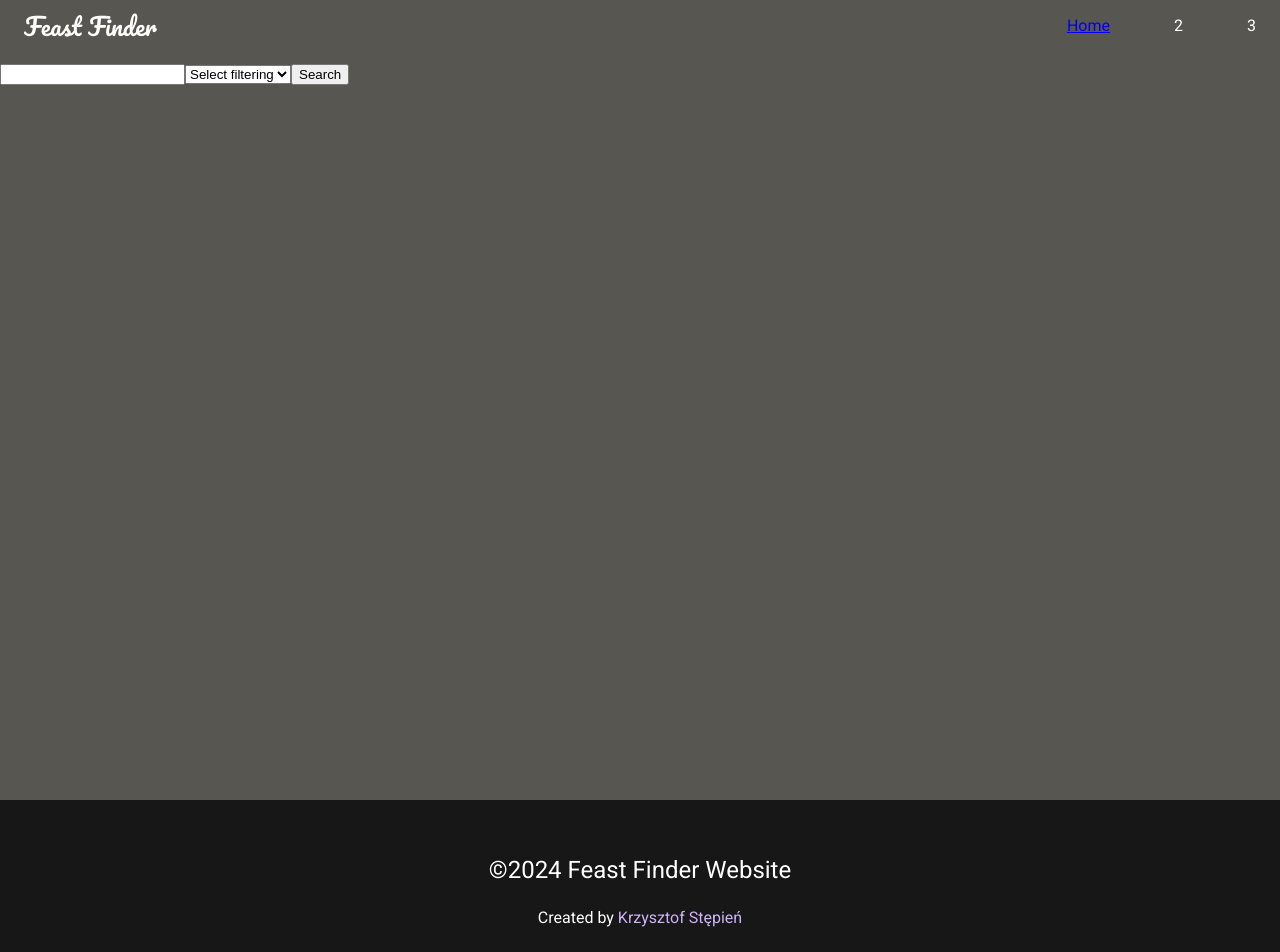
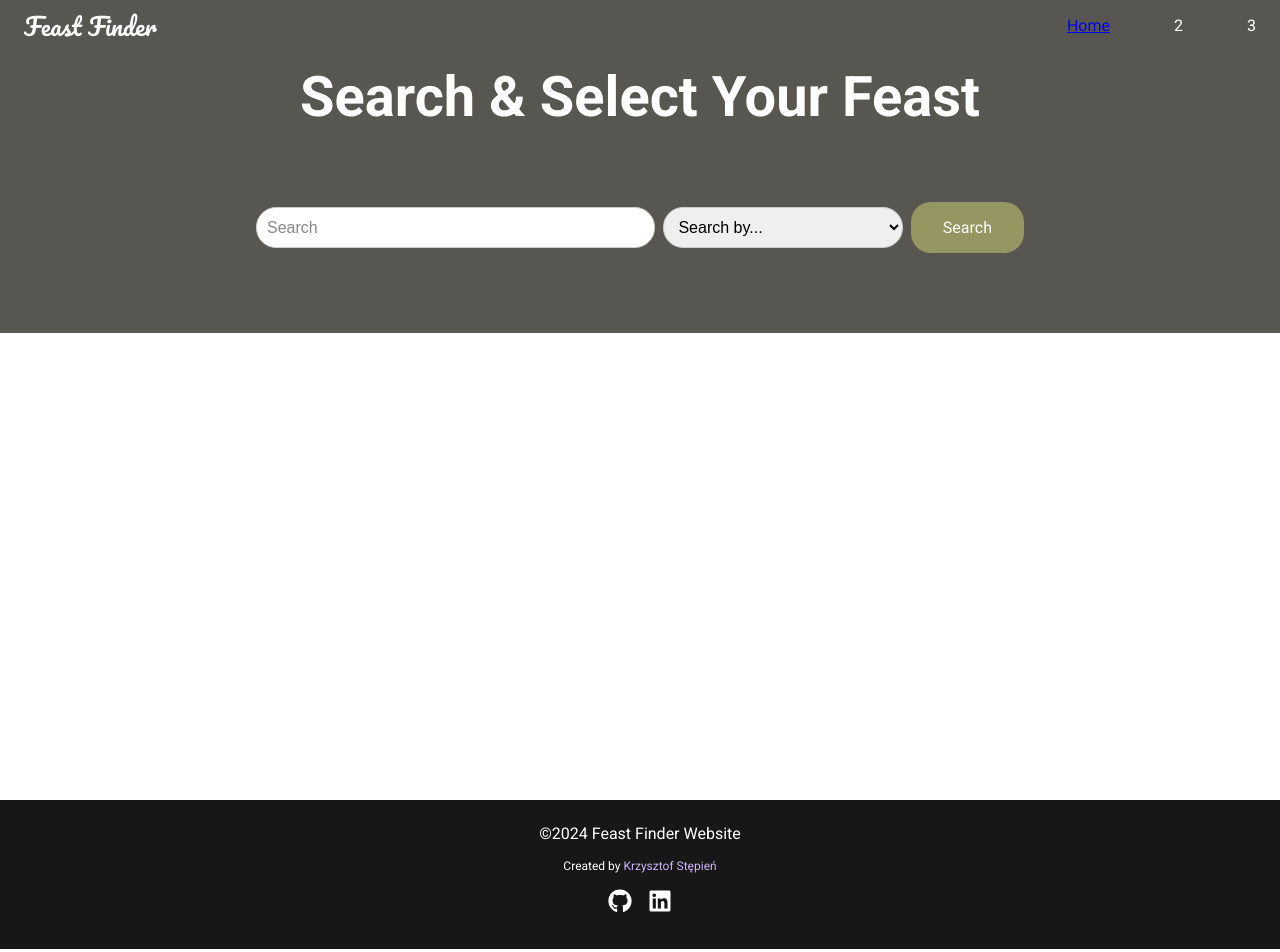
Before and after one commit to kszys90/FeastFinder, a React (Vite) app: page /search in a window 1280 px wide. Shown: the top 952 px of the page. Built offline with nearby package versions, Linux system fonts and the light colour scheme.

Commit message:
created search logic, to-do foundComponent

```diff
--- /dev/null
+++ b/src/api/mealsDB/getMeals.ts
@@ -0,0 +1,25 @@
+import { MealType } from "./mealType"
+
+
+const by = {
+    name: 'search.php?s=',
+    firstLetter: 'search.php?f=',
+    ingredient: 'filter.php?i=',
+    category: 'filter.php?c=',
+    area: 'filter.php?a='
+}
+export type searchByType = 'name' | 'firstLetter' | 'ingredient' | 'category' | 'area'
+
+export async function getMeals(searchedPhrase: string, searchedBy: searchByType) {
+    const url = `https://www.themealdb.com/api/json/v1/1/${by[searchedBy]}${searchedPhrase}`
+    try {
+        const response = await fetch(url)
+        const data: MealType = await response.json()
+        return data
+    } catch (err) {
+        const error: ErrorType = err
+        return error
+    }
+}
+
+type ErrorType = any
--- /dev/null
+++ b/src/components/Search/SearchResults.tsx
@@ -0,0 +1,45 @@
+import React from "react"
+import { getMeals, searchByType } from "../../api/mealsDB/getMeals"
+import { MealType } from "../../api/mealsDB/mealType"
+
+type SearchResultsType = {
+    searchedFor: string | null
+    searchedBy: searchByType | false
+}
+
+function SearchResults({ searchedFor, searchedBy }: SearchResultsType) {
+    const [loading, setLoading] = React.useState(false)
+    const [data, setData] = React.useState<any>()
+    React.useEffect(() => {
+        async function fetchMeals() {
+            setLoading(true)
+            if (searchedFor && searchedBy) {
+                const result = await getMeals(searchedFor, searchedBy)
+                setLoading(false)
+                setData(result.meals)
+            }
+        }
+        fetchMeals()
+    }, [searchedFor, searchedBy])
+
+
+    return (
+        <>
+            {loading ?
+                <p>loading</p>
+                :
+                <>
+                    {data && data.length > 0 ?
+                        data.map((meal: MealType) =>
+                            (<p key={meal.idMeal}>{meal.strMeal}</p>)
+                        ) :
+                        <p>Nothing found</p>
+                    }
+                </>
+            }
+
+        </>
+    )
+}
+
+export default SearchResults
--- a/src/index.css
+++ b/src/index.css
@@ -907,7 +907,8 @@ body {
 
 #footer {
   background-color: var(--accent-color);
-  padding: 2rem 0;
+  padding-bottom: 2rem;
+  padding-top: 0.5rem;
   color: white;
 }
 
@@ -931,7 +932,7 @@ body {
   display: flex;
   justify-content: center;
   gap: 1rem;
-  margin-top: 2rem;
+  margin-top: 1rem;
 }
 
 .footer__signature--link:hover,
@@ -949,38 +950,74 @@ body {
   transform: scale(1.15);
 }
 
+.search-page__container {
+  position: relative;
+  min-height: 100dvh;
+}
+
+.search-page__main-container {
+  padding-top: 4rem;
+  padding-bottom: 2rem;
+  background-color: var(--background-color);
+  display: flex;
+  flex-direction: column;
+  align-items: center;
+}
+
+.search-page__input {
+  padding: 10px;
+  margin: 5px 0;
+  border: 1px solid #ccc;
+  border-radius: 20px;
+  box-sizing: border-box;
+  font-size: 1rem;
+  flex: 1 0 200px
+}
+
+.search-page__select {
+  padding: 10px;
+  margin: 5px 0;
+  border: 1px solid #ccc;
+  border-radius: 20px;
+  box-sizing: border-box;
+  font-size: 1rem;
+  flex: 1 0 40px
+}
+
+.search-page__input:focus {
+  border-color: #66afe9;
+  outline: none;
+}
+
+.search-page__form-container {
+  max-width: 800px;
+  padding: 1rem 1rem;
+  display: flex;
+  justify-content: center;
+  flex-wrap: wrap;
+  width: 80%;
+  gap: 0.5rem;
+}
+
+.search-page__input::placeholder {
+  color: #888;
+}
+
+.search-page__select::placeholder {
+  color: #888;
+}
+
+.search-page__button {
+  border-radius: 20px;
+  font-size: 1rem;
+}
+
 @media screen and (min-width: 600px) {
-  .footer__copyright {
-    font-size: 1.25rem;
-    text-align: center;
-  }
-
-  .footer__signature {
-    font-size: 0.75rem;
-    text-align: center;
+  .search-page__main-container {
+    padding-bottom: 4rem;
   }
 }
 
-@media screen and (min-width: 1200px) {
-  .footer__copyright {
-    font-size: 1.5rem;
-    text-align: center;
-  }
-
-  .footer__signature {
-    font-size: 1rem;
-    text-align: center;
-  }
-
-  .footer__media-item {
-    font-size: 2em;
-    transition: 0.2s ease-in-out;
-  }
+.search-page__results-container {
+  color: black;
 }
-
-.search-page__container {
-  padding-top: 4rem;
-  position: relative;
-  background-color: var(--background-color);
-  min-height: 100dvh;
-}
--- a/src/pages/Search.tsx
+++ b/src/pages/Search.tsx
@@ -1,5 +1,9 @@
-import { FormEvent } from 'react';
-import { useSearchParams } from 'react-router-dom';
+import { FormEvent } from 'react'
+import { useSearchParams } from 'react-router-dom'
+import Title from '../components/UI/Title'
+import Button from '../components/UI/Button'
+import SearchResults from '../components/Search/SearchResults'
+import { searchByType } from '../api/mealsDB/getMeals'
 
 function Search() {
     let [searchParams, setSearchParams] = useSearchParams();
@@ -14,36 +18,56 @@ function Search() {
         }
         setSearchParams(newSearchParams);
     };
+    function isSearchByType(variable: any): variable is searchByType {
+        return true
+    }
+
+    function checkSearchByType(searchBy: any) {
+        if (searchBy !== null && searchBy !== false && isSearchByType(searchBy)) {
+            return searchBy
+        }
+        return false
+    }
 
     return (
         <div className='search-page__container'>
-            <form onSubmit={handleSubmit}>
+            <main className="search-page__main-container">
+                <Title>Search & Select Your Feast</Title>
+                <form onSubmit={handleSubmit} className='search-page__form-container'>
                     <input
                         name="search"
                         defaultValue={searchParams.get('search') || ''}
                         type="text"
                         required
+                        placeholder='Search'
+                        className='search-page__input'
                     />
                     <select
                         name="by"
                         defaultValue={searchParams.get('by') || ''}
                         required
+                        className='search-page__select'
+
                     >
-                    <option value="">Select filtering</option>
+                        <option value="">Search by...</option>
                         <option value="name">Name</option>
                         <option value="ingredient">Ingredient</option>
                         <option value="category">Category</option>
                         <option value="area">Area</option>
                         <option value="first-letter">First Letter</option>
                     </select>
-                <button type="submit">Search</button>
+                    <Button className='button search-page__button'>Search</Button>
                 </form>
+            </main>
+            <div className="search-page__results-container">
                 {searchParams.get('search') && (
-                <p>Search for: {searchParams.get('search')}</p>
+                    <SearchResults
+                        searchedFor={searchParams.get('search')}
+                        searchedBy={checkSearchByType(searchParams.get('by'))
+                        }
+                    />
                 )}
-            {searchParams.get('by') && (
-                <p>Search by: {searchParams.get('by')}</p>
-            )}
+            </div>
         </div>
     );
 }
--- /dev/null
+++ b/src/types/mealType.ts
@@ -0,0 +1,55 @@
+export interface MealData {
+    dateModified: string
+    idMeal: string
+    strArea: string
+    strCategory: string
+    strCreativeCommonsConfirmed: string
+    strDrinkAlternate: string
+    strImageSource: string
+    strIngredient1: string
+    strIngredient2: string
+    strIngredient3: string
+    strIngredient4: string
+    strIngredient5: string
+    strIngredient6: string
+    strIngredient7: string
+    strIngredient8: string
+    strIngredient9: string
+    strIngredient10: string
+    strIngredient11: string
+    strIngredient12: string
+    strIngredient13: string
+    strIngredient14: string
+    strIngredient15: string
+    strIngredient16: string
+    strIngredient17: string
+    strIngredient18: string
+    strIngredient19: string
+    strIngredient20: string
+    strInstructions: string
+    strMeal: string
+    strMealThumb: string
+    strMeasure1: string
+    strMeasure2: string
+    strMeasure3: string
+    strMeasure4: string
+    strMeasure5: string
+    strMeasure6: string
+    strMeasure7: string
+    strMeasure8: string
+    strMeasure9: string
+    strMeasure10: string
+    strMeasure11: string
+    strMeasure12: string
+    strMeasure13: string
+    strMeasure14: string
+    strMeasure15: string
+    strMeasure16: string
+    strMeasure17: string
+    strMeasure18: string
+    strMeasure19: string
+    strMeasure20: string
+    strSource: string
+    strTags: string
+    strYoutube: string
+}
```
Lines whose indentation alone changed are shown as unchanged.
